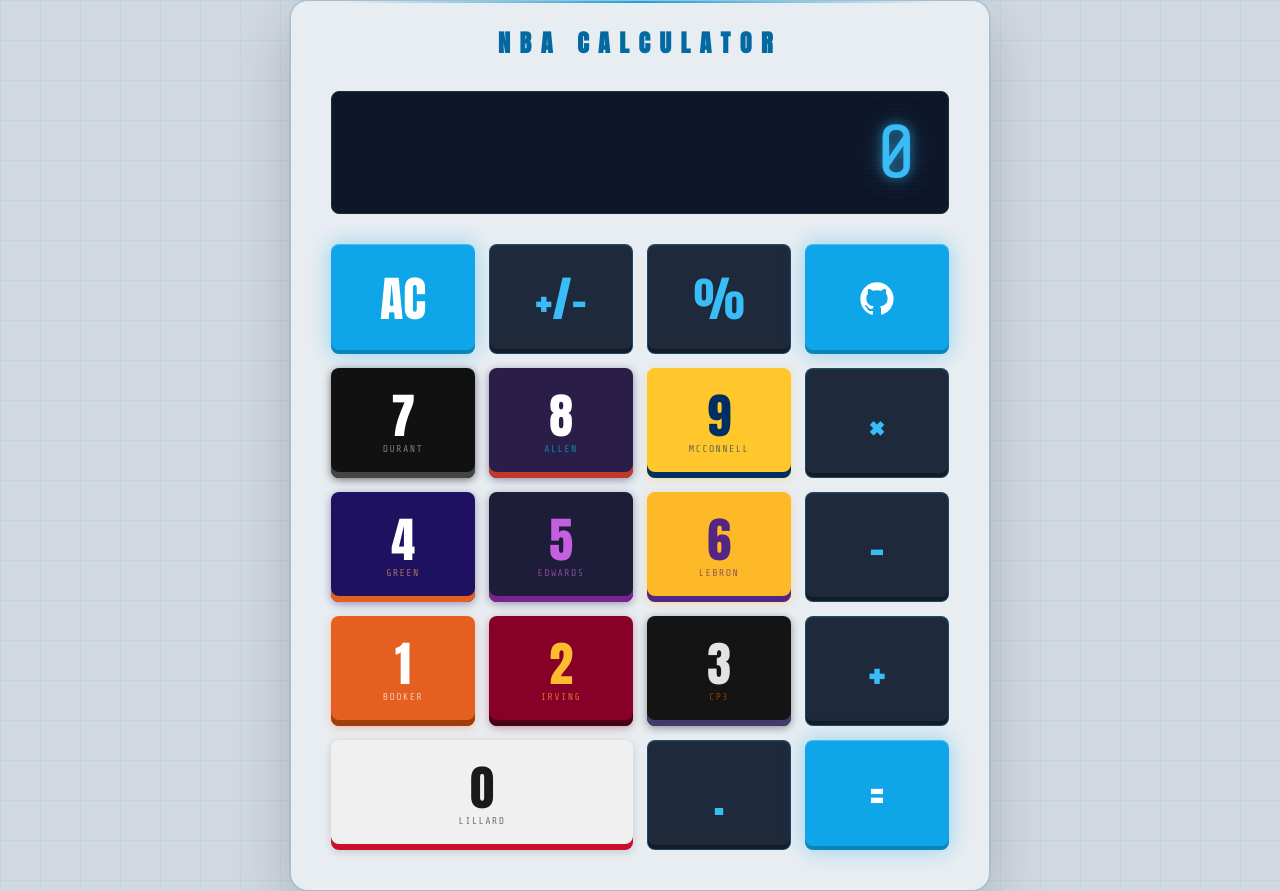
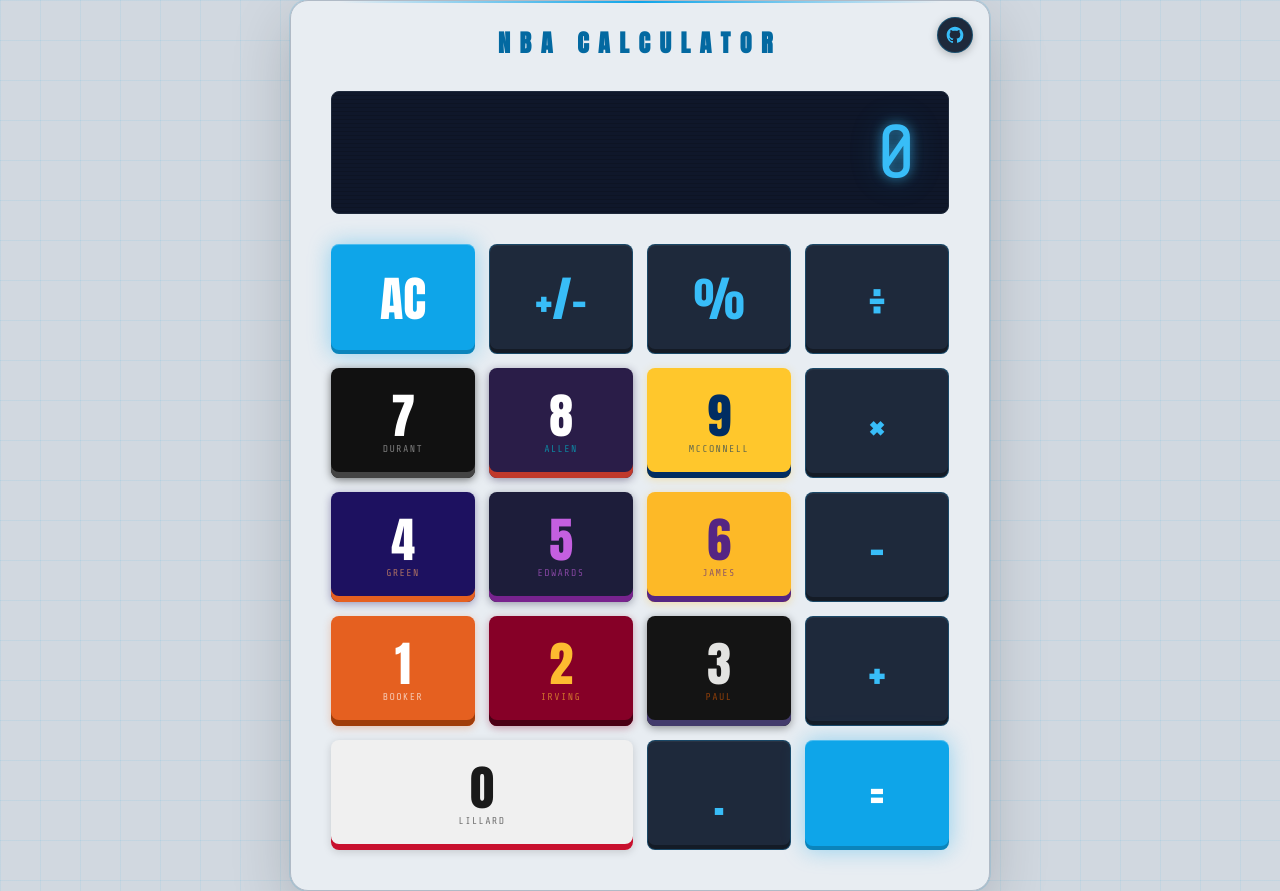
Before and after one commit to MarceloDetlefsen/proy2-web, a React (Vite) app: page / in a window 1280 px wide. Built offline with nearby package versions, Linux system fonts and the light colour scheme; the HTML template or start-up script is replaced by a standard one.

Commit message:
Se cambia la forma en que se muestra el boton de GitHub.

```diff
--- a/src/components/Keyboard.tsx
+++ b/src/components/Keyboard.tsx
@@ -33,7 +33,7 @@
 export interface KeyboardProps {
   onClear: () => void
   onNumber: (value: string) => void
-  onOperation: (value: '+' | '-' | '*' | '%') => void
+  onOperation: (value: '+' | '-' | '*' | '%' | '/') => void
   onDecimal: () => void
   onToggleSign: () => void
   onEquals: () => void
@@ -45,10 +45,10 @@
   { key: '9', player: 'McConnell' },
   { key: '4', player: 'Green' },
   { key: '5', player: 'Edwards' },
-  { key: '6', player: 'LeBron' },
+  { key: '6', player: 'James' },
   { key: '1', player: 'Booker' },
   { key: '2', player: 'Irving' },
-  { key: '3', player: 'CP3' },
+  { key: '3', player: 'Paul' },
 ]
 
 export const Keyboard = ({
@@ -60,30 +60,10 @@
   onEquals,
 }: KeyboardProps) => {
   return (
-    <div className="keyboard" role="group" aria-label="Calculator keys">
-      <div className="keyboard-row keyboard-row--utilities">
-        <CalcButton
-          label="AC"
-          dataType="equals"
-          ariaLabel="clear"
-          onClick={onClear}
-        />
-        <CalcButton
-          label="+/-"
-          dataType="op"
-          ariaLabel="toggle sign"
-          onClick={onToggleSign}
-        />
-        <CalcButton
-          label="%"
-          dataType="op"
-          ariaLabel="%"
-          onClick={() => onOperation('%')}
-        />
+    <>
       <button
         type="button"
-          className="keyboard-row__github"
-          data-type="equals"
+        className="github-fab"
         aria-label="Open GitHub repository"
         onClick={() => window.open(GITHUB_REPO_URL, '_blank', 'noopener,noreferrer')}
       >
@@ -91,81 +71,46 @@
           <path d={GITHUB_ICON_PATH} />
         </svg>
       </button>
+      <div className="keyboard" role="group" aria-label="Calculator keys">
+        <div className="keyboard-row keyboard-row--utilities">
+          <CalcButton label="AC" dataType="equals" ariaLabel="clear" onClick={onClear} />
+          <CalcButton label="+/-" dataType="op" ariaLabel="toggle sign" onClick={onToggleSign} />
+          <CalcButton label="%" dataType="op" ariaLabel="%" onClick={() => onOperation('%')} />
+          <CalcButton label="÷" dataType="op" ariaLabel="÷" onClick={() => onOperation('/')} />
         </div>
-
         <div className="keyboard-row keyboard-row--numbers">
           {numbers.slice(0, 3).map(({ key, player }) => (
             <CalcButton
-            key={key}
-            label={key}
-            dataKey={key}
-            playerName={player}
+              key={key} label={key} dataKey={key} playerName={player}
               onClick={() => onNumber(key)}
             />
           ))}
-        <CalcButton
-          label="×"
-          dataType="op"
-          ariaLabel="*"
-          onClick={() => onOperation('*')}
-        />
+          <CalcButton label="×" dataType="op" ariaLabel="*" onClick={() => onOperation('*')} />
         </div>
-
         <div className="keyboard-row keyboard-row--numbers">
           {numbers.slice(3, 6).map(({ key, player }) => (
             <CalcButton
-            key={key}
-            label={key}
-            dataKey={key}
-            playerName={player}
+              key={key} label={key} dataKey={key} playerName={player}
               onClick={() => onNumber(key)}
             />
           ))}
-        <CalcButton
-          label="−"
-          dataType="op"
-          ariaLabel="-"
-          onClick={() => onOperation('-')}
-        />
+          <CalcButton label="−" dataType="op" ariaLabel="-" onClick={() => onOperation('-')} />
         </div>
-
         <div className="keyboard-row keyboard-row--numbers">
           {numbers.slice(6).map(({ key, player }) => (
             <CalcButton
-            key={key}
-            label={key}
-            dataKey={key}
-            playerName={player}
+              key={key} label={key} dataKey={key} playerName={player}
               onClick={() => onNumber(key)}
             />
           ))}
-        <CalcButton
-          label="+"
-          dataType="op"
-          ariaLabel="+"
-          onClick={() => onOperation('+')}
-        />
+          <CalcButton label="+" dataType="op" ariaLabel="+" onClick={() => onOperation('+')} />
         </div>
-
         <div className="keyboard-row keyboard-row--bottom">
-        <CalcButton
-          label="0"
-          dataKey="0"
-          playerName="Lillard"
-          onClick={() => onNumber('0')}
-        />
-        <CalcButton
-          label="."
-          dataType="op"
-          ariaLabel="decimal point"
-          onClick={onDecimal}
-        />
-        <CalcButton
-          label="="
-          dataType="equals"
-          onClick={onEquals}
-        />
+          <CalcButton label="0" dataKey="0" playerName="Lillard" onClick={() => onNumber('0')} />
+          <CalcButton label="." dataType="op" ariaLabel="decimal point" onClick={onDecimal} />
+          <CalcButton label="=" dataType="equals" onClick={onEquals} />
         </div>
       </div>
+    </>
   )
 }
--- a/src/index.css
+++ b/src/index.css
@@ -67,6 +67,37 @@
   border-radius: 0 0 2px 2px;
 }
 
+/* ── GitHub FAB ── */
+.github-fab {
+  position: absolute;
+  top: 16px;
+  right: 16px;
+  width: 36px !important;
+  height: 36px !important;
+  min-height: unset;
+  border-radius: 50% !important;
+  background: #1e293b !important;
+  border: 1px solid rgba(14,165,233,.3) !important;
+  display: flex !important;
+  align-items: center !important;
+  justify-content: center !important;
+  padding: 0 !important;
+  box-shadow: 0 2px 8px rgba(0,0,0,.25) !important;
+  z-index: 10;
+}
+
+.github-fab svg {
+  width: 20px;
+  height: 20px;
+  fill: var(--cyan-glow);
+}
+
+.github-fab:hover {
+  background: #263347 !important;
+  border-color: rgba(14,165,233,.6) !important;
+  box-shadow: 0 0 12px rgba(14,165,233,.3) !important;
+}
+
 /* ── Display ── */
 output[aria-label="calculator display"] {
   display: block;
@@ -113,24 +144,6 @@
   gap: 14px;
 }
 
-.keyboard-row--utilities {
-  align-items: stretch;
-}
-
-.keyboard-row__github {
-  justify-self: stretch;
-  width: 100%;
-  display: flex;
-  align-items: center;
-  justify-content: center;
-}
-
-.keyboard-row__github svg {
-  width: 40px;
-  height: 40px;
-  fill: currentColor;
-}
-
 .keyboard-row--bottom button[data-key="0"] {
   grid-column: span 2;
 }
@@ -152,14 +165,12 @@
   align-items: center;
   justify-content: center;
   gap: 3px;
-  /* sin textura — fondo plano */
 }
 
 button:hover  { filter: brightness(1.08); }
 button:active { transform: translateY(2px) scale(.97); filter: brightness(.9); }
 button:focus-visible { outline: 2px solid var(--cyan); outline-offset: 2px; }
 
-/* ripple al hacer click */
 button::after {
   content: '';
   position: absolute;
@@ -258,7 +269,7 @@
 button[data-key="7"] .btn-number { color: #fff; }
 button[data-key="7"] .btn-name   { color: rgba(255,255,255,.55); }
 
-/* 8 · Allen · Suns City — morado profundo (≠ JG Green), franja rojo-ladrillo */
+/* 8 · Allen · Suns City — morado profundo, franja rojo-ladrillo */
 button[data-key="8"] {
   background: #2a1d48;
   box-shadow: inset 0 -6px 0 #c0392b, 0 2px 8px rgba(42,29,72,.45);
```
Lines whose indentation alone changed are shown as unchanged.
